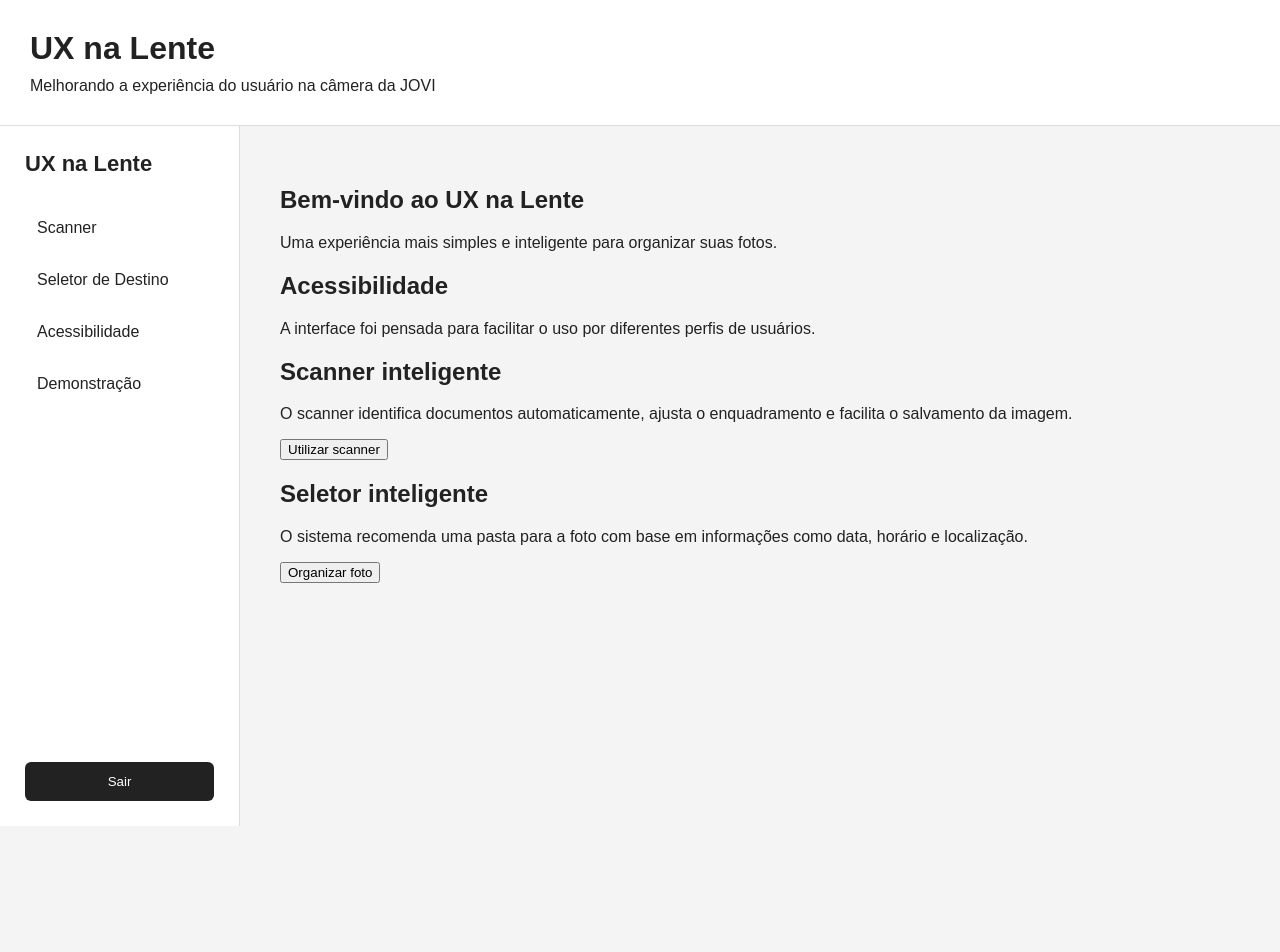
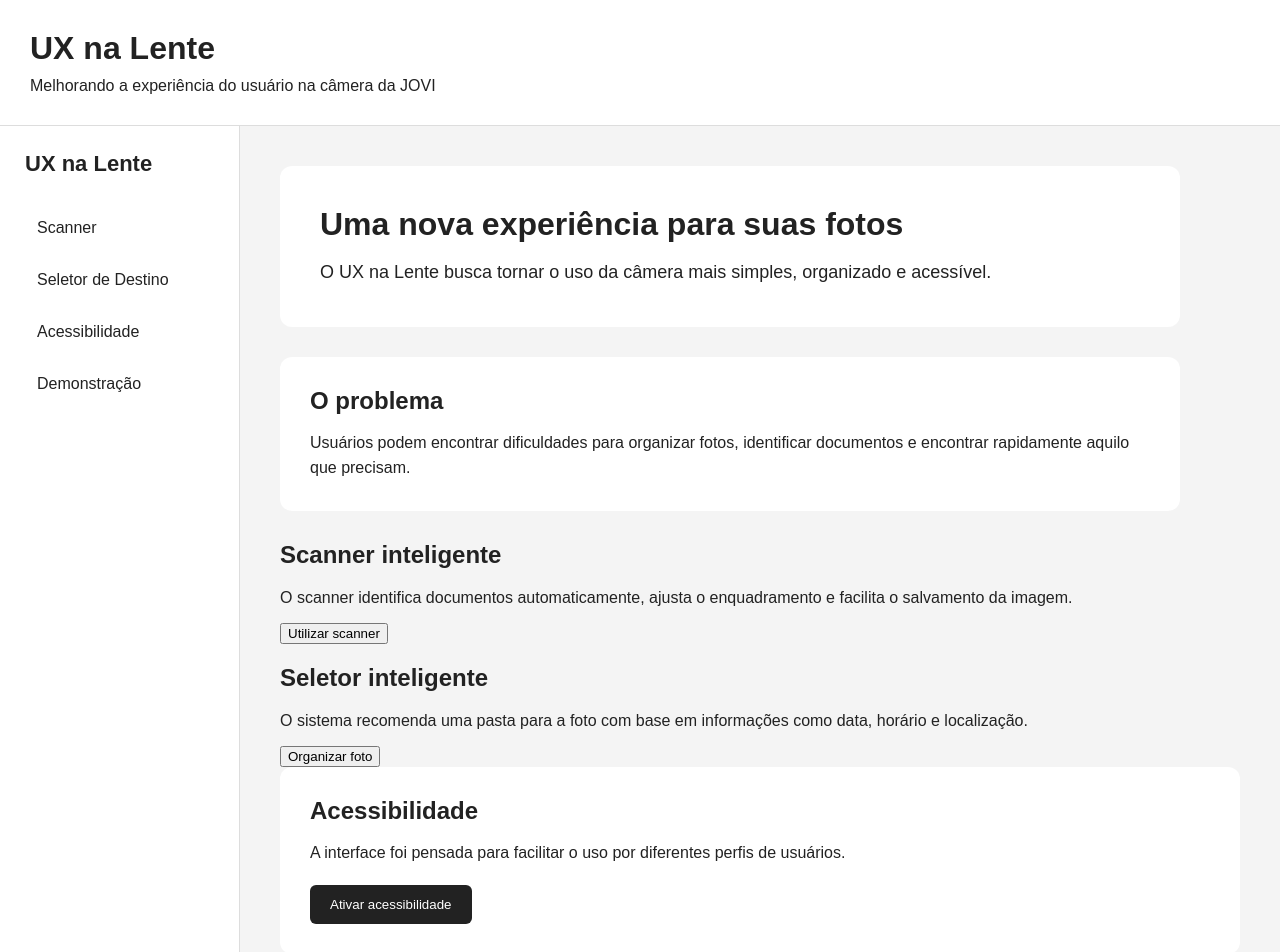
Before and after one commit to Daniel-Mnz/Solucao-JOVI, a Next.js app in the folder ux-na-lente/: page / in a window 1280 px wide. Shown: the top 952 px of the page. Before the commit the page ends 826 px from the top, so only its background shows below. Built offline with nearby package versions, Linux system fonts and the light colour scheme.

Commit message:
Ajustando a interface

```diff
--- a/ux-na-lente/app/globals.css
+++ b/ux-na-lente/app/globals.css
@@ -86,3 +86,70 @@ a {
     flex: 1;
     padding: 40px;
 }
+
+.conteudo-principal {
+    max-width: 900px;
+}
+
+.hero {
+    padding: 40px;
+    margin-bottom: 30px;
+    background-color: #ffffff;
+    border-radius: 12px;
+}
+
+.hero h2 {
+    margin: 0 0 15px 0;
+    font-size: 32px;
+}
+
+.hero p {
+    margin: 0;
+    font-size: 18px;
+    line-height: 1.6;
+}
+
+.sobre {
+    padding: 30px;
+    margin-bottom: 30px;
+    background-color: #ffffff;
+    border-radius: 12px;
+}
+
+.sobre h2 {
+    margin: 0 0 15px 0;
+}
+
+.sobre p {
+    margin: 0;
+    line-height: 1.6;
+}
+
+.acessibilidade {
+    padding: 30px;
+    margin-bottom: 30px;
+    background-color: #ffffff;
+    border-radius: 12px;
+}
+
+.acessibilidade h2 {
+    margin: 0 0 15px 0;
+}
+
+.acessibilidade p {
+    margin: 0 0 20px 0;
+    line-height: 1.6;
+}
+
+.acessibilidade button {
+    padding: 12px 20px;
+    border: none;
+    border-radius: 6px;
+    background-color: #222222;
+    color: #ffffff;
+    cursor: pointer;
+}
+
+.acessibilidade button:hover {
+    background-color: #444444;
+}
--- a/ux-na-lente/app/page.js
+++ b/ux-na-lente/app/page.js
@@ -1,31 +1,19 @@
 import Header from "../components/header";
 import Sidebar from "../components/sidebar";
-import Main from "../components/main";
-import Scanner from "../components/scanner";
-import Seletor from "../components/seletor";
+import Conteudo from "../components/conteudo";
 
 export default function Home() {
     return (
-        <div className="pagina">
-
+        <div>
             <Header />
 
             <div className="layout">
 
                 <Sidebar />
 
-                <div className="conteudo">
-
-                    <Main />
-
-                    <Scanner />
-
-                    <Seletor />
-
-                </div>
+                <Conteudo />
 
             </div>
-
         </div>
     );
 }
--- /dev/null
+++ b/ux-na-lente/components/acessibilidade.js
@@ -0,0 +1,19 @@
+export default function Acessibilidade() {
+    return (
+        <section
+            id="acessibilidade"
+            className="acessibilidade"
+        >
+            <h2>Acessibilidade</h2>
+
+            <p>
+                A interface foi pensada para facilitar o uso
+                por diferentes perfis de usuários.
+            </p>
+
+            <button>
+                Ativar acessibilidade
+            </button>
+        </section>
+    );
+}
--- /dev/null
+++ b/ux-na-lente/components/conteudo.js
@@ -0,0 +1,20 @@
+import Main from "./main";
+import Scanner from "./scanner";
+import Seletor from "./seletor";
+import Acessibilidade from "./acessibilidade";
+
+export default function Conteudo() {
+    return (
+        <div className="conteudo">
+
+            <Main />
+
+            <Scanner />
+
+            <Seletor />
+
+            <Acessibilidade />
+
+        </div>
+    );
+}
--- a/ux-na-lente/components/main.js
+++ b/ux-na-lente/components/main.js
@@ -2,21 +2,22 @@ export default function Main() {
     return (
         <main className="conteudo-principal">
 
-            <section>
-                <h2>Bem-vindo ao UX na Lente</h2>
+            <section className="hero">
+                <h2>Uma nova experiência para suas fotos</h2>
 
                 <p>
-                    Uma experiência mais simples e inteligente
-                    para organizar suas fotos.
+                    O UX na Lente busca tornar o uso da câmera
+                    mais simples, organizado e acessível.
                 </p>
             </section>
 
-            <section id="acessibilidade">
-                <h2>Acessibilidade</h2>
+            <section className="sobre">
+                <h2>O problema</h2>
 
                 <p>
-                    A interface foi pensada para facilitar o uso
-                    por diferentes perfis de usuários.
+                    Usuários podem encontrar dificuldades para
+                    organizar fotos, identificar documentos e
+                    encontrar rapidamente aquilo que precisam.
                 </p>
             </section>
 
```
